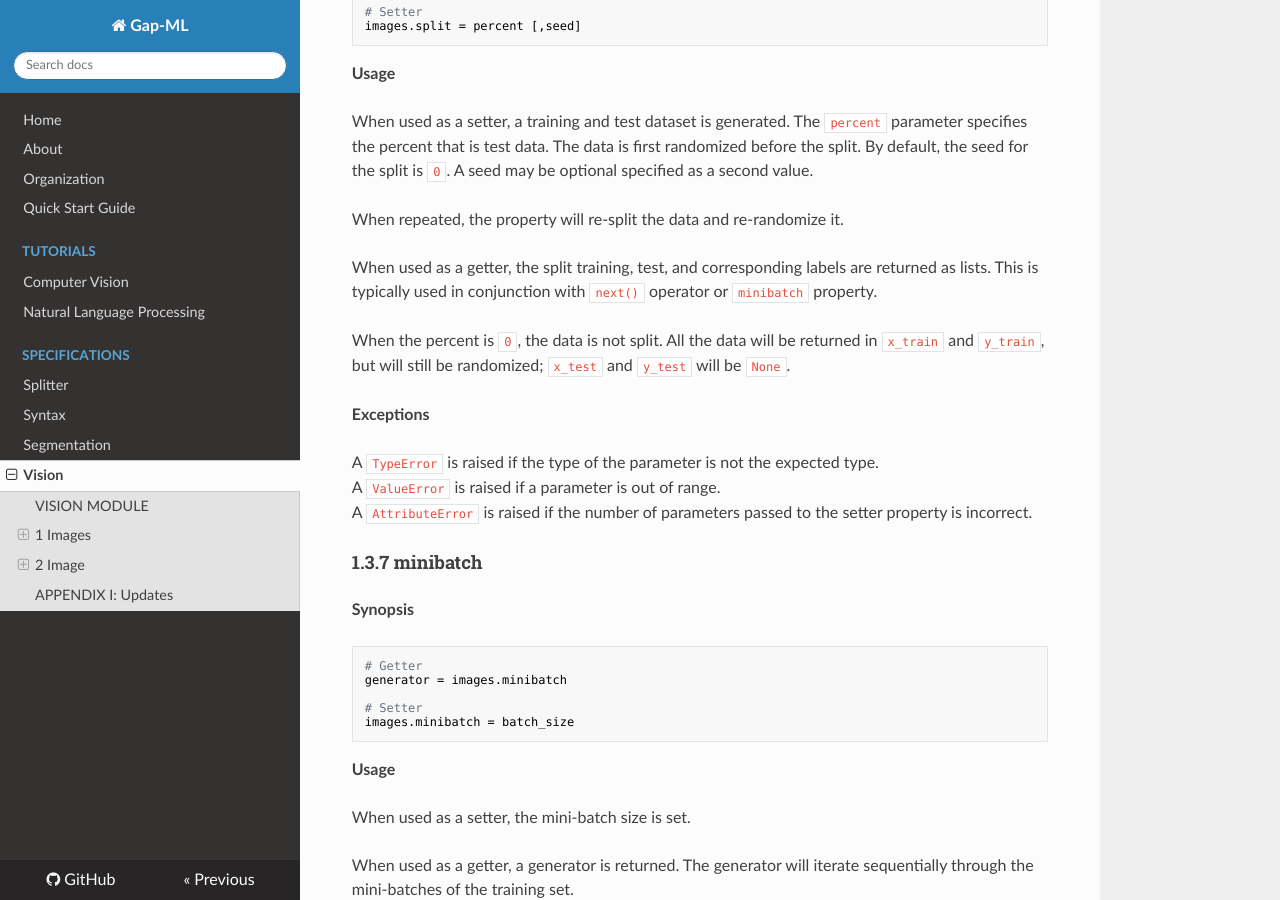
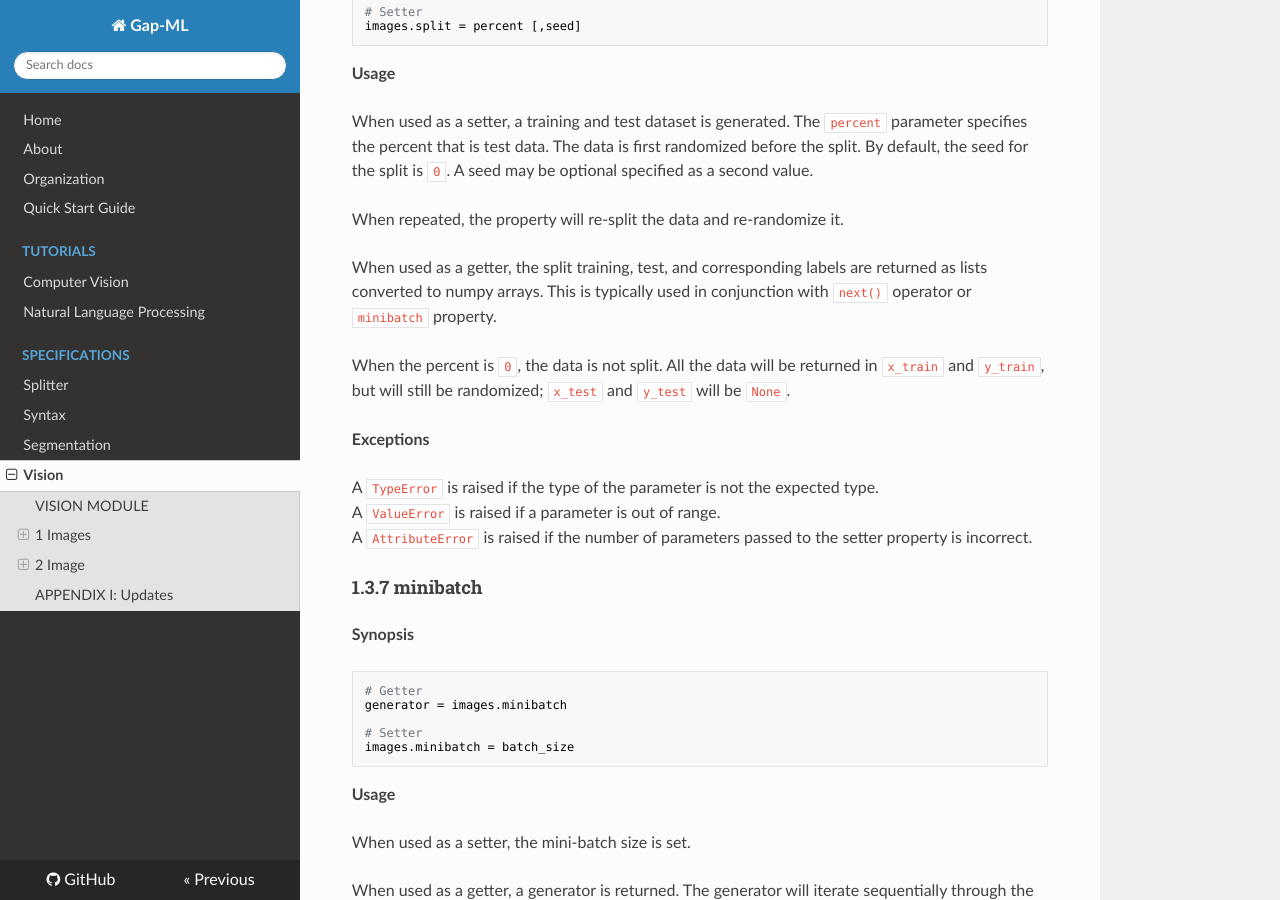
Before and after one commit to andrewferlitsch/Gap, an MkDocs documentation site: the page built from docs/specs/vision_spec.md, in a window 1280 px wide and 900 px high, scrolled down 4997 px. Built offline with MkDocs 1.6.1, drawn with Linux system fonts in a browser that asks for light colours; nearby versions of some CDN libraries; some of the changed text lies outside the part shown.

Commit message:
Update vision_spec.md

```diff
--- a/docs/specs/vision_spec.md
+++ b/docs/specs/vision_spec.md
@@ -190,7 +190,7 @@ When used as a setter, a training and test dataset is generated. The `percent` p
 
 When repeated, the property will re-split the data and re-randomize it.
 
-When used as a getter, the split training, test, and corresponding labels are returned as lists. This is typically used in conjunction with `next()` operator or `minibatch` property.
+When used as a getter, the split training, test, and corresponding labels are returned as lists converted to numpy arrays. This is typically used in conjunction with `next()` operator or `minibatch` property.
 
 When the percent is `0`, the data is not split. All the data will be returned in `x_train` and `y_train`, but will still be randomized; `x_test` and `y_test` will be `None`.
 
```
Also changed, not shown: other parts of docs/specs/vision_spec.md (+1 -1 lines).
